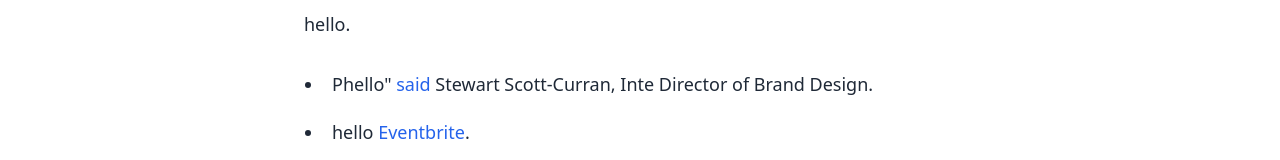
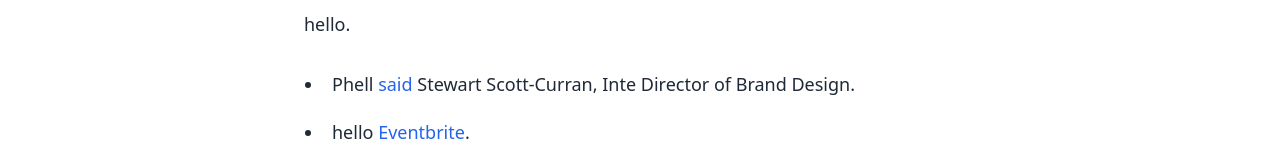
Before and after one commit to amartya2002/entropycolor, a Next.js app: page /blogs/v1 in a window 1280 px wide. Shown: the part 1870-2030 px from the top of the page. Built offline with nearby package versions, Linux system fonts and the light colour scheme.

Commit message:
chore: removed apos

```diff
--- a/app/blogs/v1/page.tsx
+++ b/app/blogs/v1/page.tsx
@@ -147,7 +147,7 @@ const BlogArticle = () => {
       </div>
 
       <ul className="list-disc list-outside space-y-5 ps-5 text-lg text-gray-800 dark:text-gray-200">
-        <li className="ps-2">Phello" <a className="text-blue-600 decoration-2 hover:underline font-medium" href="#">said</a> Stewart Scott-Curran, Inte Director of Brand Design.</li>
+        <li className="ps-2">Phell <a className="text-blue-600 decoration-2 hover:underline font-medium" href="#">said</a> Stewart Scott-Curran, Inte Director of Brand Design.</li>
         <li className="ps-2">hello <a className="text-blue-600 decoration-2 hover:underline font-medium" href="#">Eventbrite</a>.</li>
       </ul>
 
```
